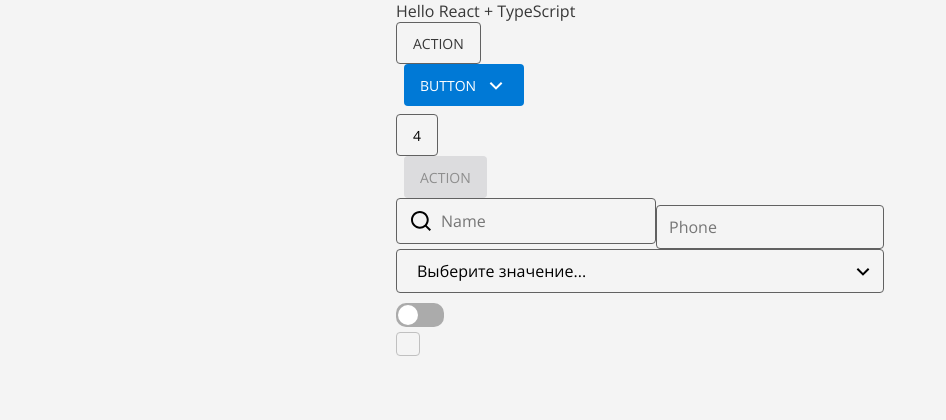
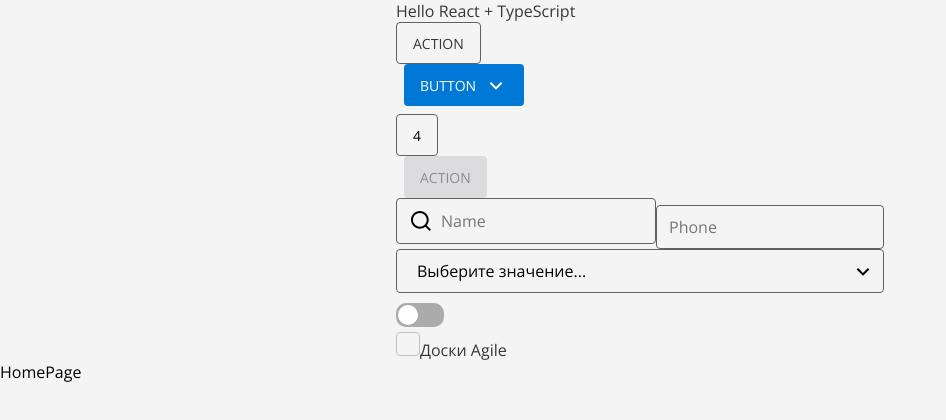
Before and after one commit to FirsovDmitriy/XTrello, a React (Vite) app: page / in a window 1280 px wide. Shown: the top 420 px of the page, without its empty margins (0-946 px from the left). Built offline with nearby package versions, Linux system fonts and the light colour scheme.

Commit message:
added the router

```diff
--- a/src/main.tsx
+++ b/src/main.tsx
@@ -1,10 +1,14 @@
 import React from 'react'
 import ReactDOM from 'react-dom/client'
-import App from './App.tsx'
 import './user.InterfaceLayer/styles/index.scss'
+import { RouterProvider, createBrowserRouter } from 'react-router-dom'
+import AppRouter from './user.InterfaceLayer/router'
 
-ReactDOM.createRoot(document.getElementById('root')!).render(
+const element = document.getElementById('root') as HTMLElement
+const router = createBrowserRouter(AppRouter)
+
+ReactDOM.createRoot(element).render(
   <React.StrictMode>
-    <App />
+    <RouterProvider router={ router } />
   </React.StrictMode>,
 )
--- a/src/App.tsx
+++ b/src/user.InterfaceLayer/App.tsx
@@ -1,18 +1,18 @@
 import { useState } from "react"
 import { ThemeProvider } from "styled-components"
-import Text from "./user.InterfaceLayer/UI/components/Text"
-import CssReset from "./user.InterfaceLayer/UI/components/CssReset"
-import Container from "./user.InterfaceLayer/UI/components/Container"
-import Button from "./user.InterfaceLayer/UI/components/Button"
-import ArrowDownIcon from "./user.InterfaceLayer/UI/Icons/ArrowDownIcon"
-import Input from "./user.InterfaceLayer/UI/components/Input"
-import SearchIcon from "./user.InterfaceLayer/UI/Icons/SearchIcon"
-import { InputType } from "./user.InterfaceLayer/UI/components/Input/enum"
-import Select from "./user.InterfaceLayer/UI/components/Select"
-import { options } from "./user.InterfaceLayer/UI/components/Select/mock"
-import Switch from "./user.InterfaceLayer/UI/components/Switch"
-import Checkbox from "./user.InterfaceLayer/UI/components/Checkbox"
-// import BasicLink from "./user.InterfaceLayer/UI/components/BasicLink"
+import Text from "./UI/components/Text"
+import CssReset from "./UI/components/CssReset"
+import Container from "./UI/components/Container"
+import Button from "./UI/components/Button"
+import ArrowDownIcon from "./UI/Icons/ArrowDownIcon"
+import Input from "./UI/components/Input"
+import SearchIcon from "./UI/Icons/SearchIcon"
+import { InputType } from "./UI/components/Input/enum"
+import Select from "./UI/components/Select"
+import { options } from "./UI/components/Select/mock"
+import Switch from "./UI/components/Switch"
+import Checkbox from "./UI/components/Checkbox"
+import BasicLink from "./UI/components/BasicLink"
 
 const App = () => {
   const [isDark] = useState(false)
@@ -64,7 +64,7 @@
 
         <Checkbox />
 
-        {/* <BasicLink to='/'>Доски Agile</BasicLink> */}
+        <BasicLink to='/'>Доски Agile</BasicLink>
 
       </Container>
 
--- /dev/null
+++ b/src/user.InterfaceLayer/Layout/Main.layout/index.tsx
@@ -0,0 +1,14 @@
+import React, { FC } from 'react'
+import { Outlet } from 'react-router-dom'
+import App from '../../App'
+
+const MainLayout: FC = () => (
+  <React.Fragment>
+    <App />
+    <main className="page__content">
+      <Outlet />
+    </main>
+  </React.Fragment>
+)
+
+export default MainLayout
--- /dev/null
+++ b/src/user.InterfaceLayer/Pages/Home.page/base/HomePage.async.tsx
@@ -0,0 +1,5 @@
+import { lazy } from "react"
+
+export const HomePageAsync = lazy(
+  () => import('./HomePage')
+)
--- /dev/null
+++ b/src/user.InterfaceLayer/Pages/Home.page/base/HomePage.tsx
@@ -0,0 +1,9 @@
+import React from 'react'
+
+const HomePage = () => {
+  return (
+    <div>HomePage</div>
+  )
+}
+
+export default HomePage
--- /dev/null
+++ b/src/user.InterfaceLayer/Pages/Home.page/index.tsx
@@ -0,0 +1 @@
+export { HomePageAsync as HomePage } from './base/HomePage.async'
--- a/src/user.InterfaceLayer/UI/components/BasicLink/styled.ts
+++ b/src/user.InterfaceLayer/UI/components/BasicLink/styled.ts
@@ -2,10 +2,14 @@
 import { styled } from "styled-components"
 
 export const BasicLink = styled(NavLink)`
-  transition: color 0.3s ease-in-out;
+  --link-decoration: none;
+  transition: all 0.3s ease-in-out;
+  text-decoration: var(--link-decoration);
+  color: ${ props => props.theme.textColor };
   @media (any-hover: hover) {
    &:hover {
-    color: purple
+    color: purple;
+    --link-decoration: underline;
    }
   }
 `
--- /dev/null
+++ b/src/user.InterfaceLayer/router/index.tsx
@@ -0,0 +1,25 @@
+import { Suspense } from "react"
+import RoutesPath from "./routesPath"
+import MainLayout from "../Layout/Main.layout"
+import { HomePage } from "../Pages/Home.page"
+
+import { RouteObject } from "react-router-dom";
+
+const AppRouter: RouteObject[] = [
+  {
+    path: RoutesPath.HOME,
+    element: <MainLayout />,
+    children: [
+      {
+        index: true,
+        element: (
+          <Suspense>
+            <HomePage />
+          </Suspense>
+        )
+      }
+    ]
+  }
+]
+
+export default AppRouter
--- /dev/null
+++ b/src/user.InterfaceLayer/router/routesPath/index.ts
@@ -0,0 +1,7 @@
+enum RoutesPath {
+  HOME = '/',
+  PROJECTS = '/projects',
+  NOT_FOUND = '*'
+}
+
+export default RoutesPath
--- a/src/user.InterfaceLayer/styles/index.scss
+++ b/src/user.InterfaceLayer/styles/index.scss
@@ -17,6 +17,9 @@
     display: flex;
     flex-direction: column;
   }
+  &__content {
+    flex: auto;
+  }
 }
 
 input[type="number"]::-webkit-outer-spin-button,
```
